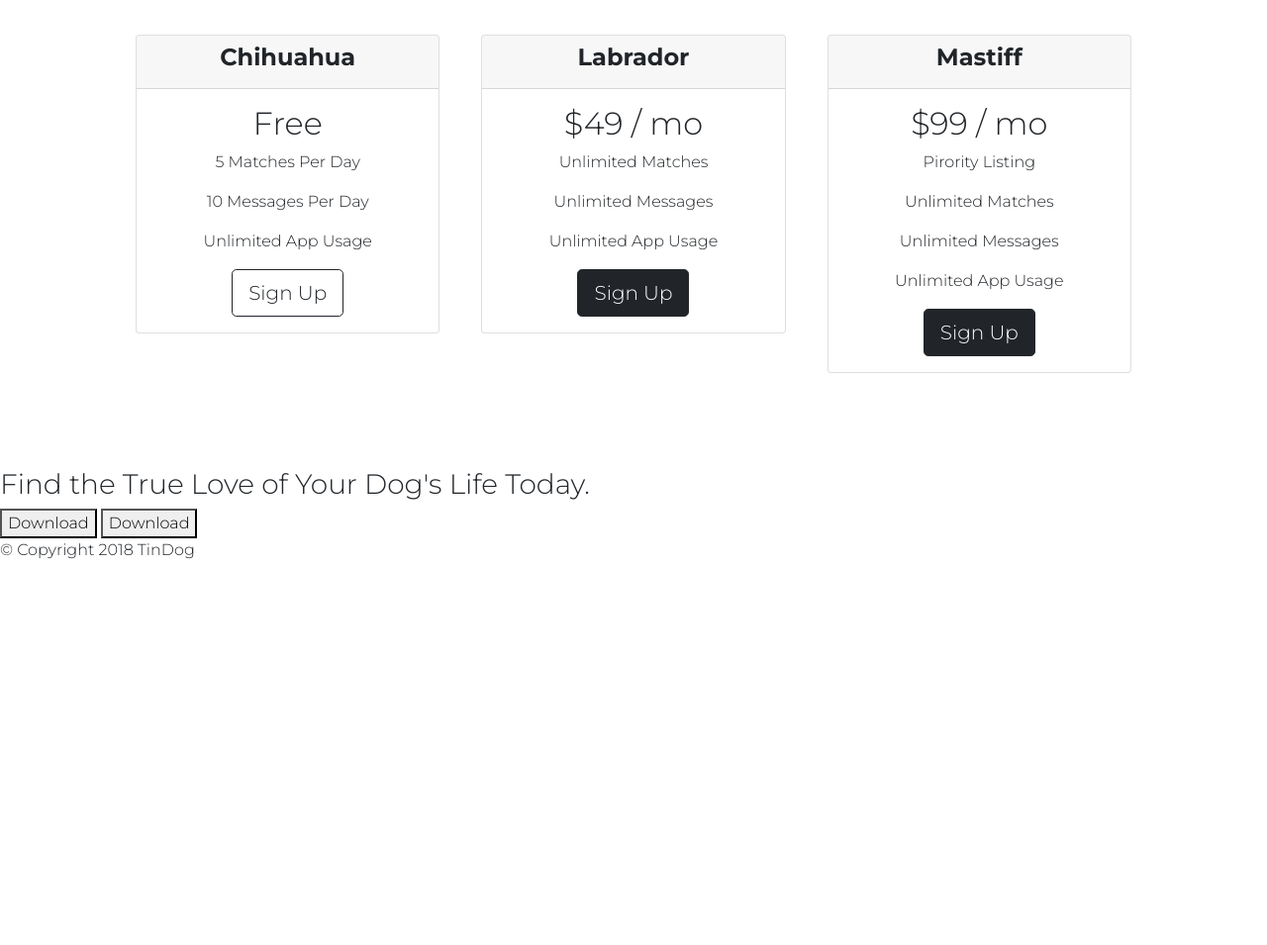
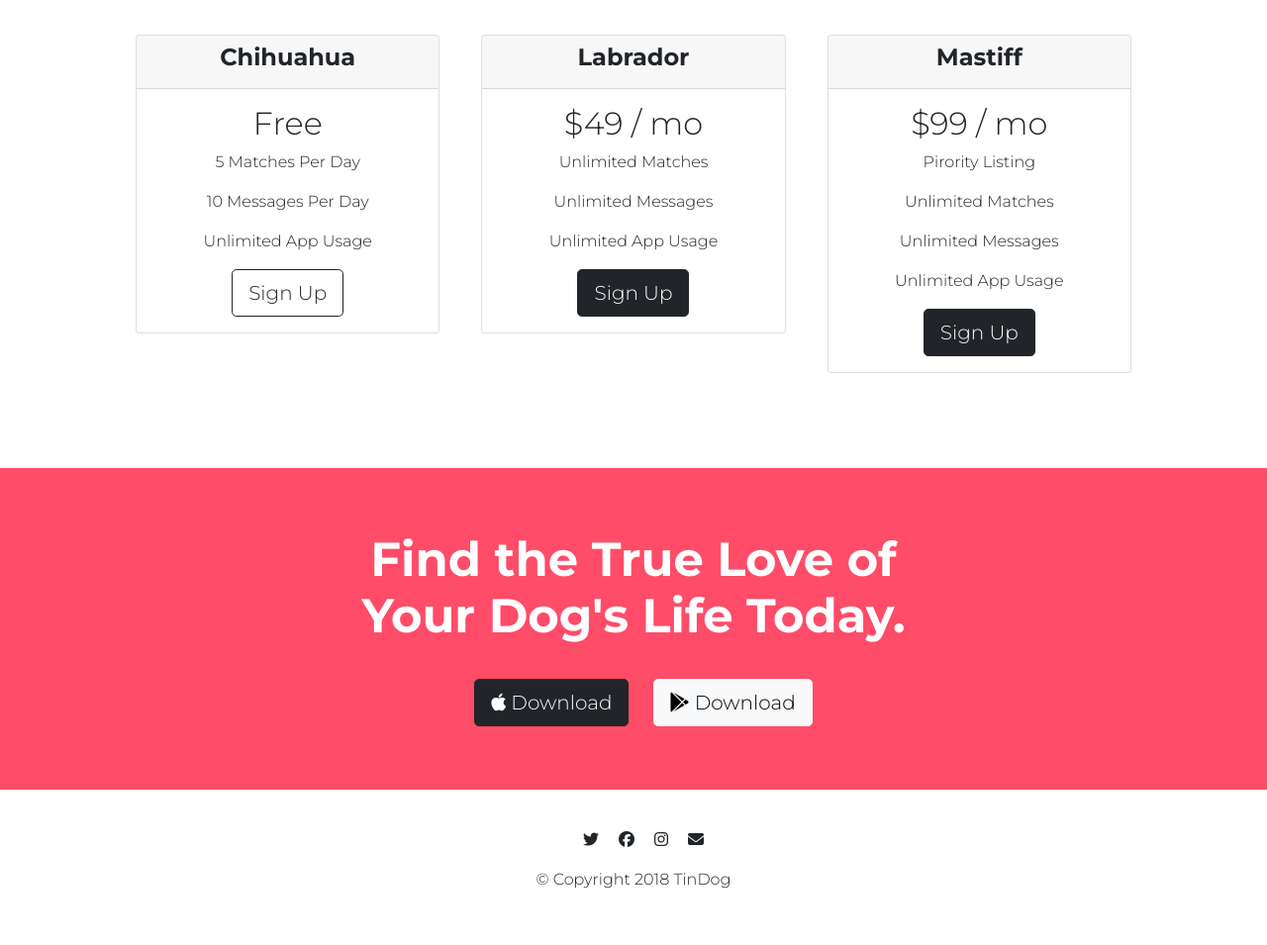
Before and after one commit to JDAV96/TinDog, a plain HTML site: page index.html in a window 1280 px wide. Shown: the part 2167-3122 px from the top of the page at 99% size. Before the commit the page ends 2751 px from the top, so only its background shows below. Drawn offline with nearby package versions, Linux system fonts and the light colour scheme.

Commit message:
cta and footer

```diff
--- a/css/styles.css
+++ b/css/styles.css
@@ -170,3 +170,40 @@ body
   font-weight: 700;
   font-size: 1.5rem;
 }
+
+/* cta section */
+.cta-text
+{
+  color: white;
+  font-weight: 700;
+  font-size: 3rem;
+  margin-bottom: 5%;
+  padding-bottom: 3%;
+  width: 50%;
+  margin: 0 auto;
+}
+
+.cta-div
+{
+  background-color: #ff4c68;
+  text-align: center;
+  padding: 5%;
+}
+
+.cta-btn
+{
+  margin-left: 20px;
+}
+
+/* footer */
+
+.footer-div
+{
+  text-align: center;
+  padding: 3%;
+}
+
+.footer-logo
+{
+  margin-left: 20px;
+}
--- a/index.html
+++ b/index.html
@@ -197,9 +197,12 @@
 
   <section id="cta">
 
-    <h3>Find the True Love of Your Dog's Life Today.</h3>
-    <button type="button">Download</button>
-    <button type="button">Download</button>
+    <div class="cta-div">
+      <h3 class="cta-text">Find the True Love of Your Dog's Life Today.</h3>
+      <button class="btn btn-lg btn-dark cta-btn" type="button"><span class="fab fa-apple"></span> Download</button>
+      <button class="btn btn-lg btn-light cta-btn" type="button"><span class="fab fa-google-play"></span> Download</button>
+    </div>
+
 
   </section>
 
@@ -208,7 +211,10 @@
 
   <footer id="footer">
 
-    <p>© Copyright 2018 TinDog</p>
+    <div class="footer-div">
+      <p><i class="fab fa-twitter footer-logo"></i><i class="fab fa-facebook footer-logo"></i><i class="fab fa-instagram footer-logo"></i><i class="fas fa-envelope footer-logo"></i></p>
+      <p>© Copyright 2018 TinDog</p>
+    </div>
 
   </footer>
   <script src="https://cdn.jsdelivr.net/npm/bootstrap@5.1.3/dist/js/bootstrap.bundle.min.js" integrity="sha384-ka7Sk0Gln4gmtz2MlQnikT1wXgYsOg+OMhuP+IlRH9sENBO0LRn5q+8nbTov4+1p" crossorigin="anonymous"></script>
```
